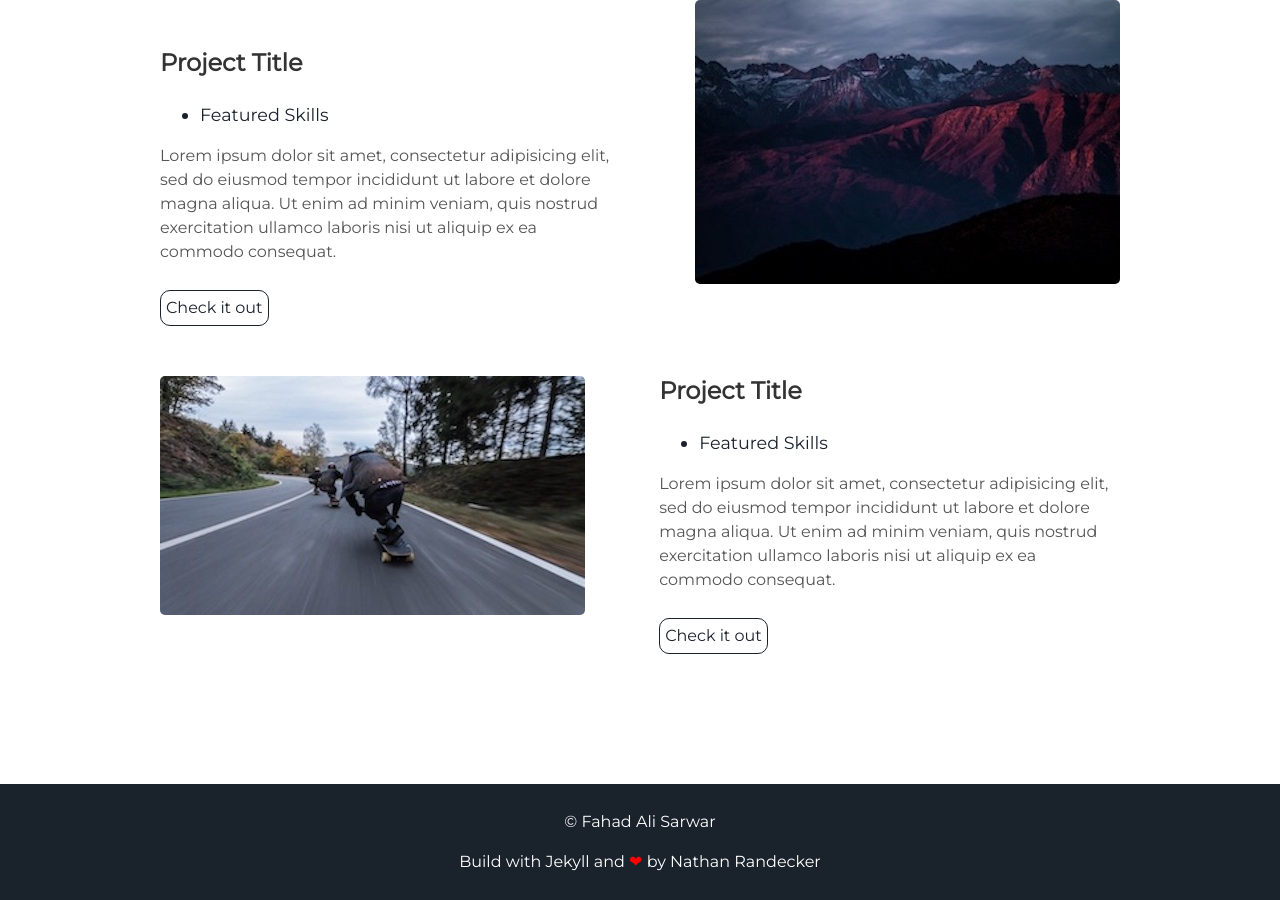
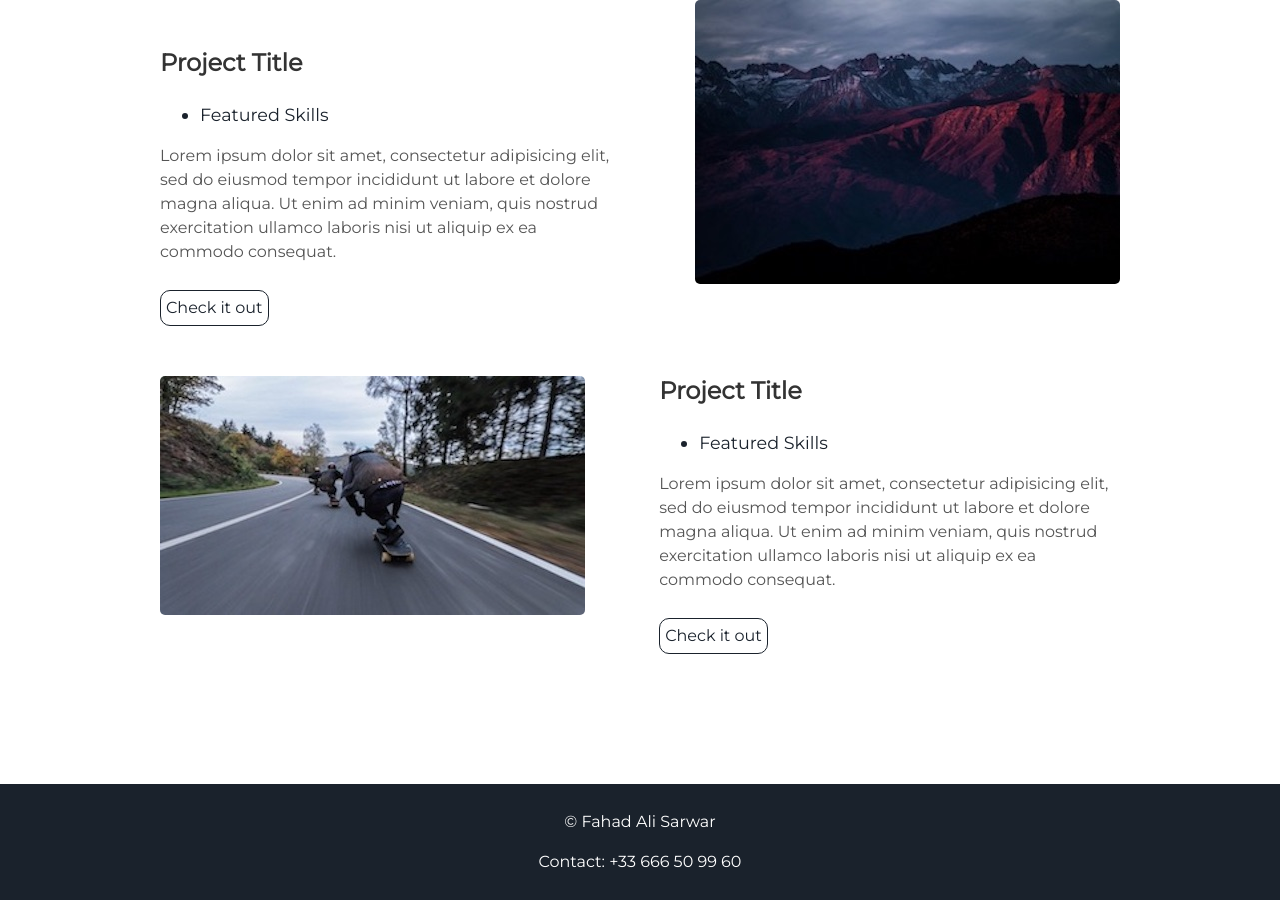
Before and after one commit to fahadalisarwar1/fahadalisarwar1.github.io, a Jekyll site: the page built from index.html, in a window 1280 px wide and 900 px high, scrolled down 1723 px. Built offline with Jekyll 4.4.1, drawn with Linux system fonts in a browser that asks for light colours.

Commit message:
Update footer.html

```diff
--- a/_includes/footer.html
+++ b/_includes/footer.html
@@ -1,6 +1,6 @@
 <footer class="footer">
     <p>&copy; {{site.username}}</p>
-    <p>Build with Jekyll and <span class="love">❤</span> by <a href="https://github.com/nrandecker">Nathan Randecker</a></p>
+    <p>Contact: +33 666 50 99 60</p>
 </footer>
 <script src="//cdn.jsdelivr.net/particles.js/2.0.0/particles.min.js"></script>
 <script src="{{ "/assets/js/sweet-scroll.min.js" | prepend: site.baseurl }}"></script>
```
